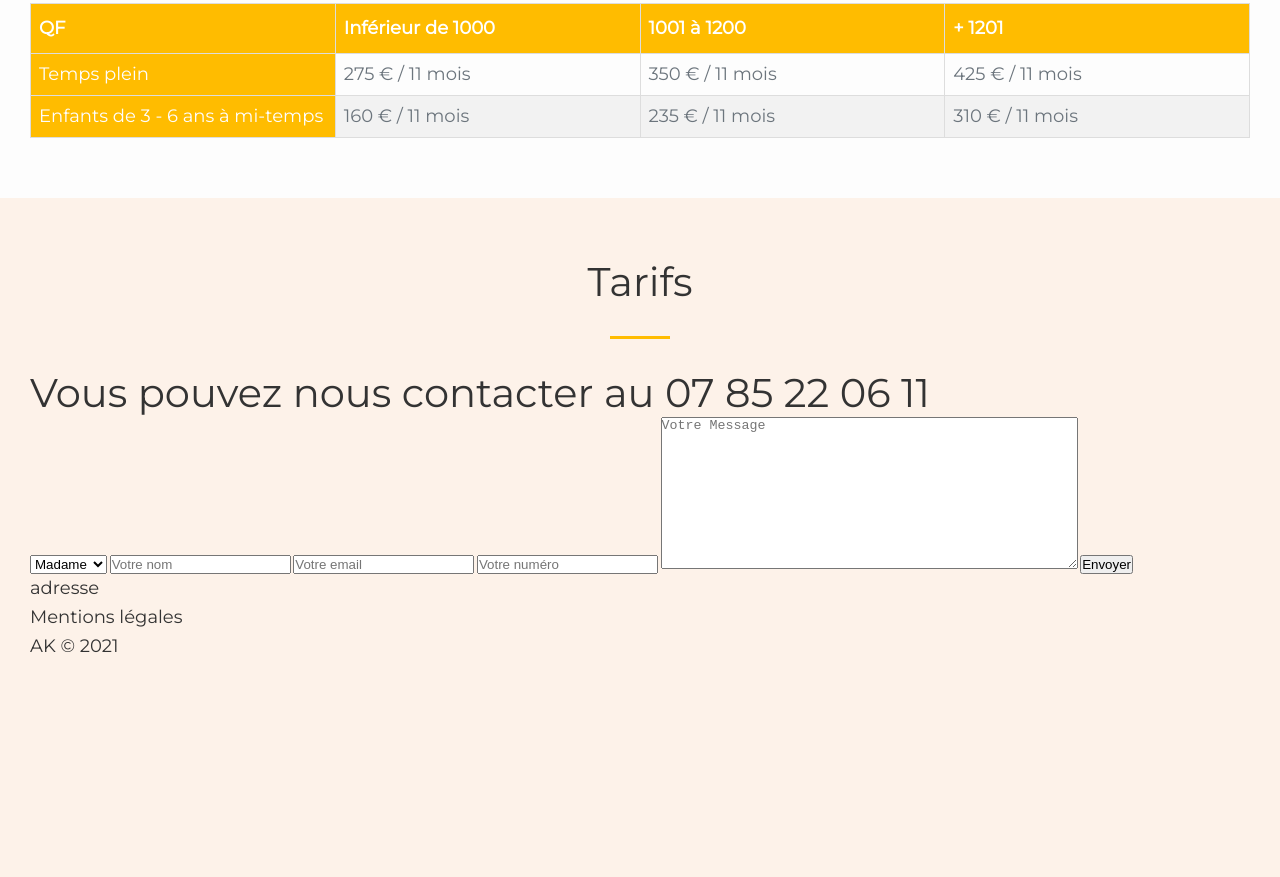
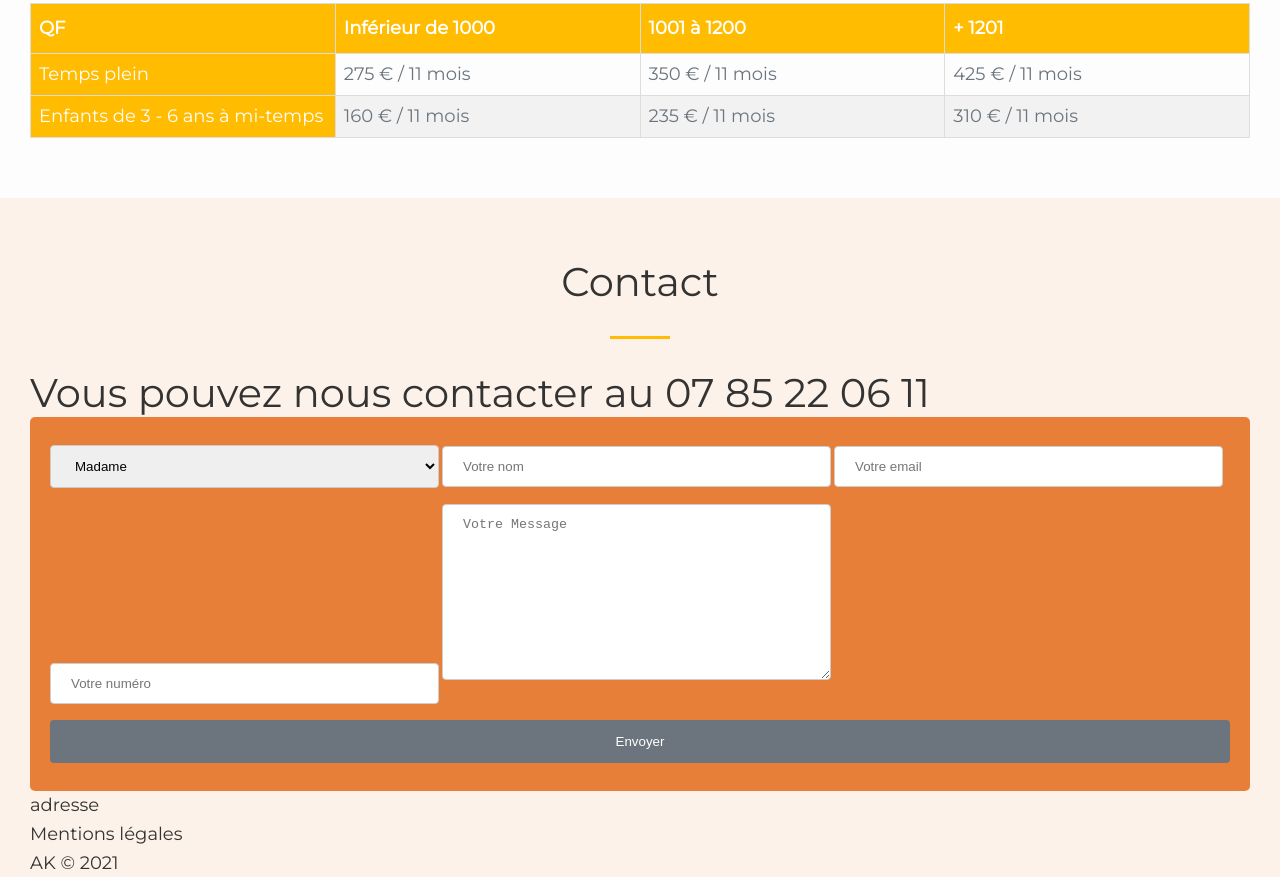
Before and after one commit to ayajulie/ecole-graine-d-esperance, a website: page index.html in a window 1280 px wide. Shown: the part 4031-4908 px from the top of the page. Before the commit the page ends 4691 px from the top, so only its background shows below. Drawn offline with nearby package versions, Linux system fonts and the light colour scheme.

Commit message:
Styles the form

```diff
--- a/index.html
+++ b/index.html
@@ -54,6 +54,8 @@
 
     </div>
   </header>
+  <main>
+
 
 
     <!-- ------------SCHOOL SECTION----------------- -->
@@ -73,7 +75,8 @@
                   transmission du savoir et des fondamentaux, Notre but est plus global.</p>
               </div>
               <div class="commitment__text-box--second">
-              <p>Nous savons à quel point l’enfance a un impact sur la construction psychologique d’une personne. C’est
+                <p>Nous savons à quel point l’enfance a un impact sur la construction psychologique d’une personne.
+                  C’est
                   pour
                   cela que nous voulons œuvrer au côté des familles pour préserver l’élan vital de ces précieuses années
                   et
@@ -85,7 +88,8 @@
                   l’enfant
                   et
                   lui accordons le
-                droit à l’erreur car l’erreur est un cadeau, une opportunité pour apprendre. Nous sommes conscients que
+                  droit à l’erreur car l’erreur est un cadeau, une opportunité pour apprendre. Nous sommes conscients
+                  que
                   chaque
                   individu vient au monde avec un trésor enfoui en lui, une réponse pour l’humanité. Notre travail au
                   quotidien
@@ -156,7 +160,8 @@
         <div class="bottom-line"></div>
 
         <div class="pedagogy">
-        <p><span>La pédagogie Montessori</span> part du postulat que tous les enfants sont curieux, aiment apprendre et
+          <p><span>La pédagogie Montessori</span> part du postulat que tous les enfants sont curieux, aiment apprendre
+            et
             travailler
             pourvu
             qu’ils soient dans un environnement adapté. Elle respecte profondément l’enfant dans sa singularité. <br>
@@ -186,7 +191,8 @@
             <p>Correspondant à une progression rigoureuse et précise. Il est agréé, complet et permet à l’enfant de
               progresser dans ses découvertes et ses apprentissages. Il est autocorrectif ce qui participe au
               développement
-            de l’autonomie et la confiance en soi de l’enfant. Son esthétisme invite à la manipulation et l’exploration.
+              de l’autonomie et la confiance en soi de l’enfant. Son esthétisme invite à la manipulation et
+              l’exploration.
             </p>
           </div>
           <div>
@@ -196,12 +202,14 @@
               des plus grands par l’observation et l’imitation tandis que les plus grands se responsabilisent et
               deviennent
               des modèles ; ils apportent leur aide aux plus jeunes ou à tout enfant qui les sollicite. En montrant aux
-            autres comment faire, l’enfant est en train de répéter et donc de consolider ses propres apprentissages tout
+              autres comment faire, l’enfant est en train de répéter et donc de consolider ses propres apprentissages
+              tout
               en développant un esprit de solidarité. </p>
           </div>
           <div>
             <h4>Une enseignante bienveillante et expérimentée </h4>
-          <p>Elle a une démarche quasi-scientifique car elle prend le temps d’observer chaque enfant selon des critères
+            <p>Elle a une démarche quasi-scientifique car elle prend le temps d’observer chaque enfant selon des
+              critères
               précis afin de les accompagner et les guider convenablement. Son humilité, sa foi en leur capacité à
               apprendre
               et son attitude bienveillante favorise la confiance en soi des enfants. </p>
@@ -226,7 +234,7 @@
           <p class="premises__text--sub">211 avenue Felix Faure 69003 Lyon</p>
         </div>
         <iframe width="1200" height="450" style="border:0" loading="lazy" allowfullscreen
-        src="https://www.google.com/maps/embed/v1/directions?origin=place_id:ChIJhVXiUdbB9EcR7W1E1CyzfOg&destination=place_id:ChIJhVXiUdbB9EcR7W1E1CyzfOg&key=AIzaSyDgNyJJD41PGP-qYe-t4emWX5oyVb70uoo"></iframe>
+          src="https://www.google.com/maps/embed/v1/directions?origin=place_id:ChIJhVXiUdbB9EcR7W1E1CyzfOg&destination=place_id:ChIJhVXiUdbB9EcR7W1E1CyzfOg&5oyVb70uoo"></iframe>
       </div>
       <!-- <img class="img-local" src="https://via.placeholder.com/1000" alt="Photo de l'intérieur du local">
     <img class="img-local" src="https://via.placeholder.com/1000" alt="Photo de l'intérieur du local">
@@ -248,7 +256,8 @@
             iusto sint nemo, doloribus iste delectus laborum nisi laboriosam incidunt vero consequuntur, ipsum ex magnam
             minima! Corporis ullam cupiditate asperiores expedita quisquam eligendi odio soluta voluptatum amet tempora!
             Quo,
-          quod esse? Nostrum consequuntur nam, ipsum unde eius assumenda! Molestiae pariatur corrupti, iste repellendus
+            quod esse? Nostrum consequuntur nam, ipsum unde eius assumenda! Molestiae pariatur corrupti, iste
+            repellendus
             cum
             voluptate suscipit incidunt provident nisi esse alias iusto quisquam? Suscipit corporis illum ab alias
             molestias?
@@ -282,9 +291,10 @@
         </table>
       </div>
     </section>
+
     <section class="contact" id="contact">
       <div class="container">
-      <h2 class="title">Tarifs</h2>
+        <h2 class="title">Contact</h2>
         <div class="bottom-line"></div>
         <h2>Vous pouvez nous contacter au <span><a href="tel:+33785220611">07 85 22 06 11</a></span></h2>
         <!-- CONTACT FORM -->
@@ -303,7 +313,7 @@
         </div>
       </div>
     </section>
-
+  </main>
   <footer>
     <div class="container">
       <p>adresse</p>
--- a/scss/_config.scss
+++ b/scss/_config.scss
@@ -1,14 +1,16 @@
 // Variables
 $website-width: 1280px;
 $main-color: #ffbc00;
+$secondary-color: #e77f38;
 $light-yellow: #fdf2e9;
 $light-color: #fdfdfd;
-$medium-color: #ccc;
+$medium-color: #ddd;
 $dark-color: #333;
 $dark-blue: #042744;
 $text-muted: #6c757d;
 $bg-image: url("../img/background.jpg");
 $font-numbers: "montserrat", sans-serif;
+$shadow: 0 2.4rem 4.8rem #00000026;
 
 // Set Text Color useful if you change any color it will evaluates color and set the new color if too light
 @function set-text-color($color) {
--- a/scss/main.scss
+++ b/scss/main.scss
@@ -310,3 +310,38 @@ img {
     color: white;
   }
 }
+#contact {
+  .form-container {
+    border-radius: 5px;
+    background-color: $secondary-color;
+    padding: 20px;
+    input[type="text"],
+    input[type="email"],
+    input[type="tel"],
+    textarea,
+    select {
+      width: 33%;
+      padding: 12px 20px;
+      margin: 8px 0;
+      display: inline-block;
+      border: 1px solid #ccc;
+      border-radius: 4px;
+      box-sizing: border-box;
+    }
+
+    button[type="submit"] {
+      width: 100%;
+      background-color: $text-muted;
+      color: white;
+      padding: 14px 20px;
+      margin: 8px 0;
+      border: none;
+      border-radius: 4px;
+      cursor: pointer;
+    }
+
+    button[type="submit"]:hover {
+      background-color: #45a049;
+    }
+  }
+}
```
Also changed, not shown: dist/css/main.css. Lines whose indentation alone changed are shown as unchanged.
